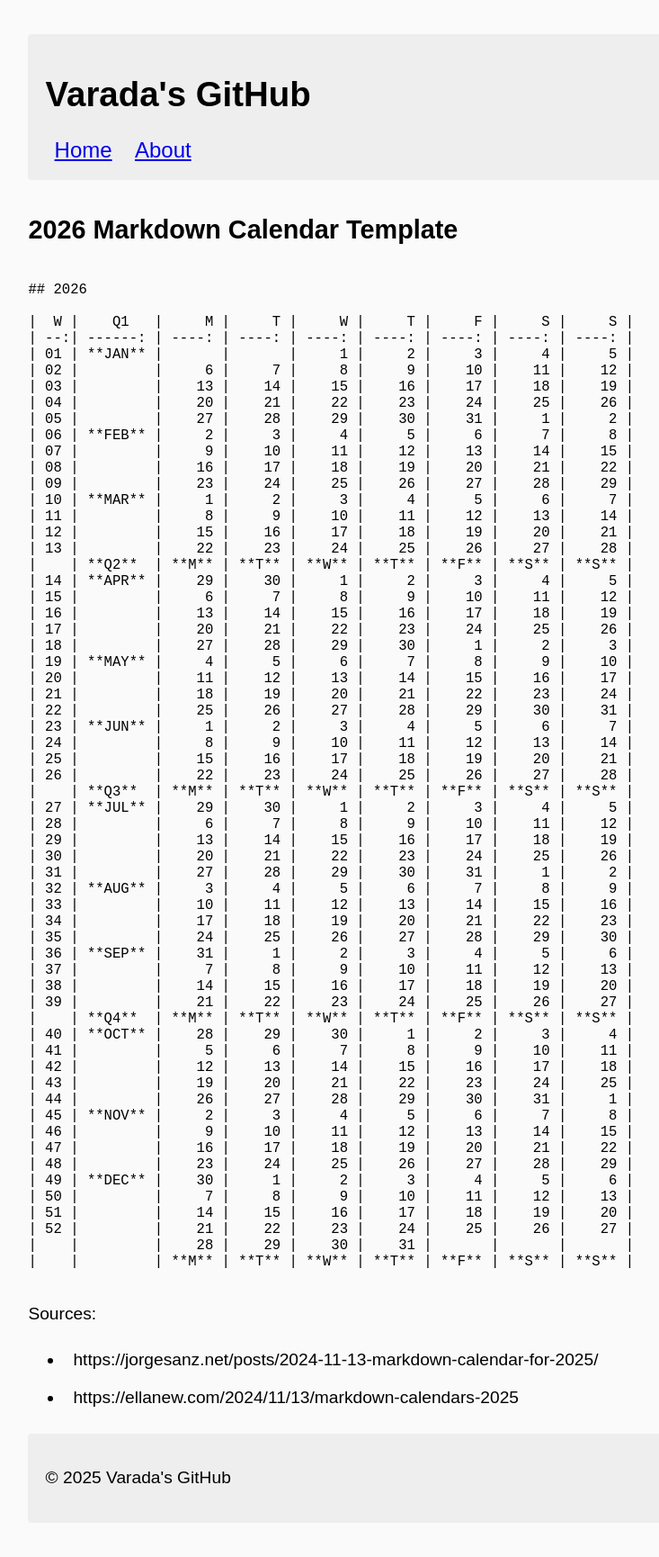
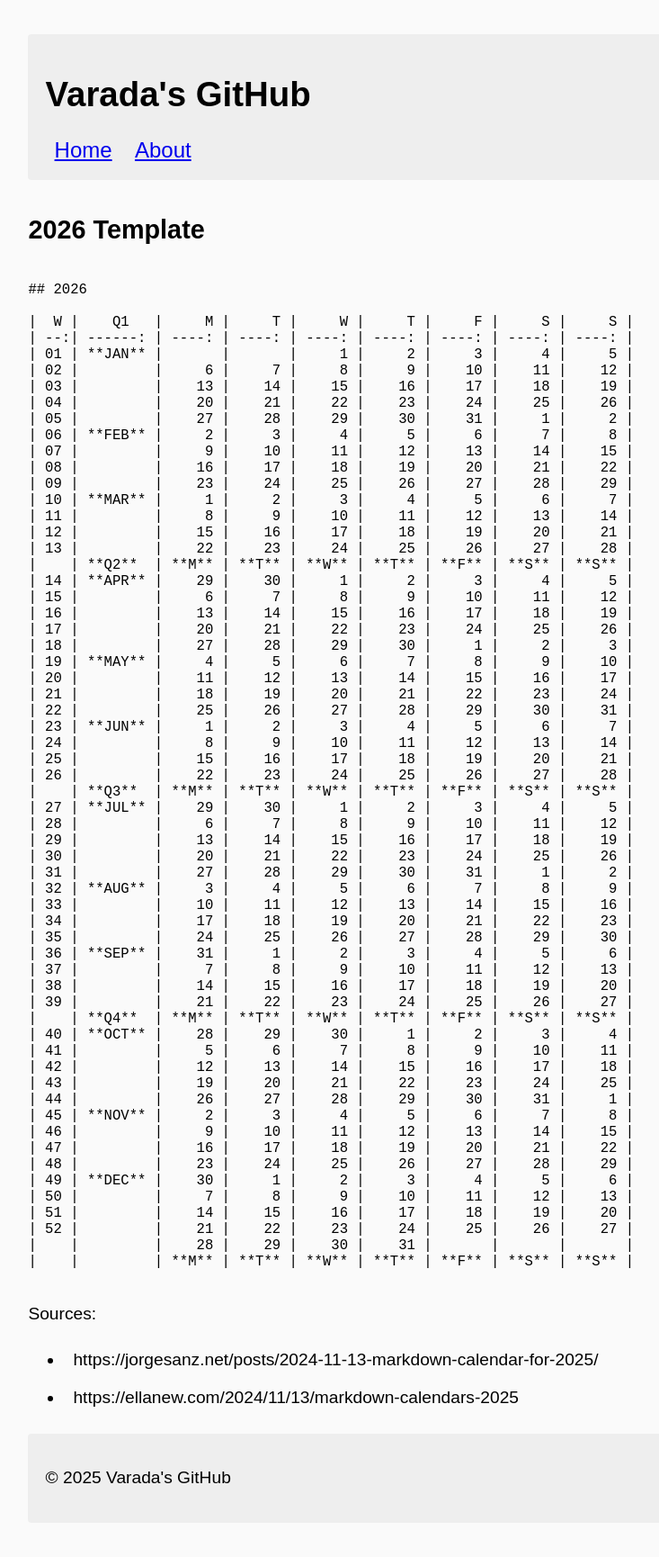
Before and after one commit to ivarada/ivarada.github.io, a Jekyll site: the page built from calendar/calendar-y-2026.md, in a window 1280 px wide. Shown: the whole page at 90% size, without its empty margins (7-740 px from the left). Built offline with Jekyll 4.4.1, drawn with Linux system fonts in a browser that asks for light colours.

Commit message:
Rename calendar title and update header

```diff
--- a/calendar/calendar-y-2026.md
+++ b/calendar/calendar-y-2026.md
@@ -1,9 +1,9 @@
 ---
-title: 2026 Calendar
+title: 2026 Template
 layout: default
 ---
 
-## 2026 Markdown Calendar Template
+## 2026 Template
 
 <pre><code>
 ## 2026
```
